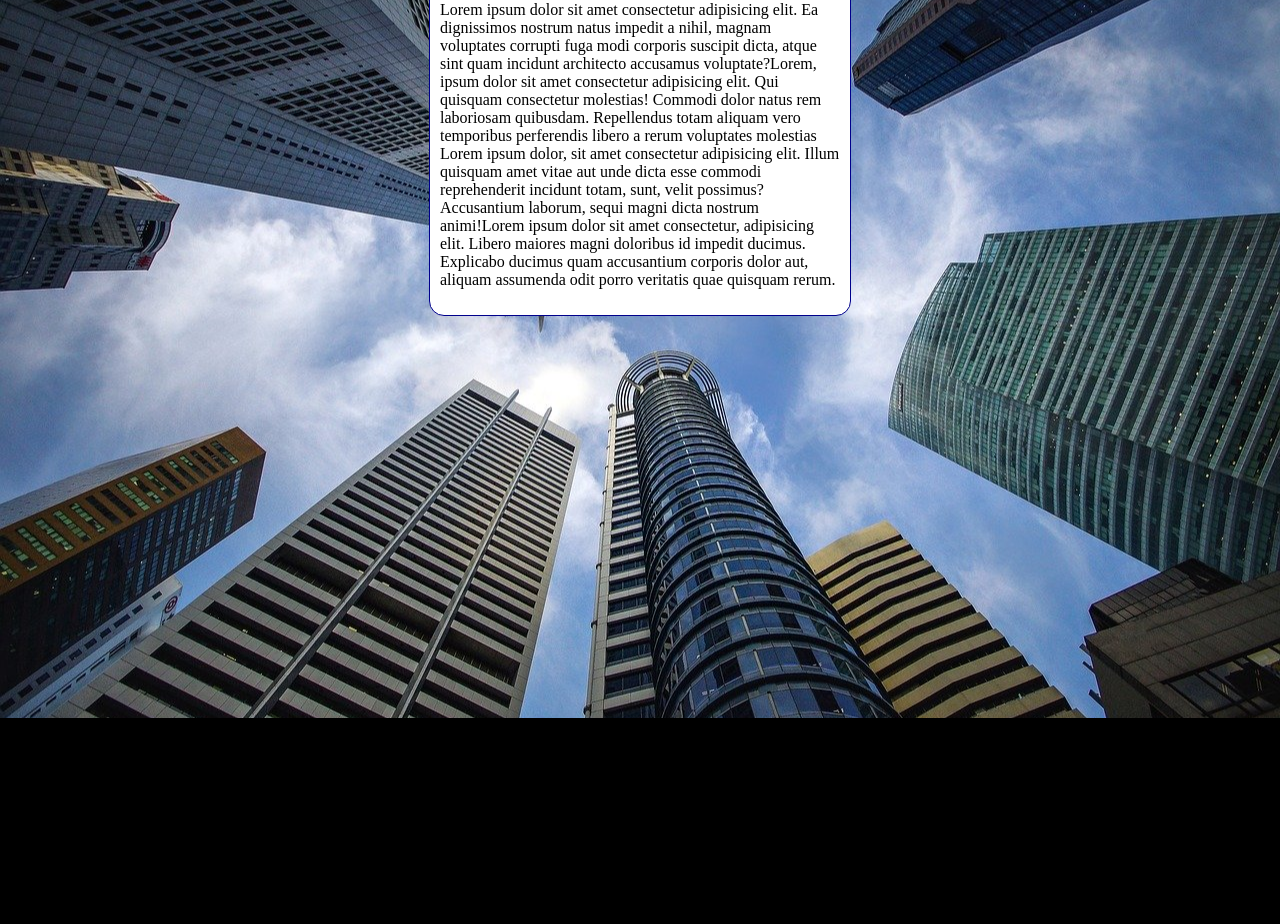
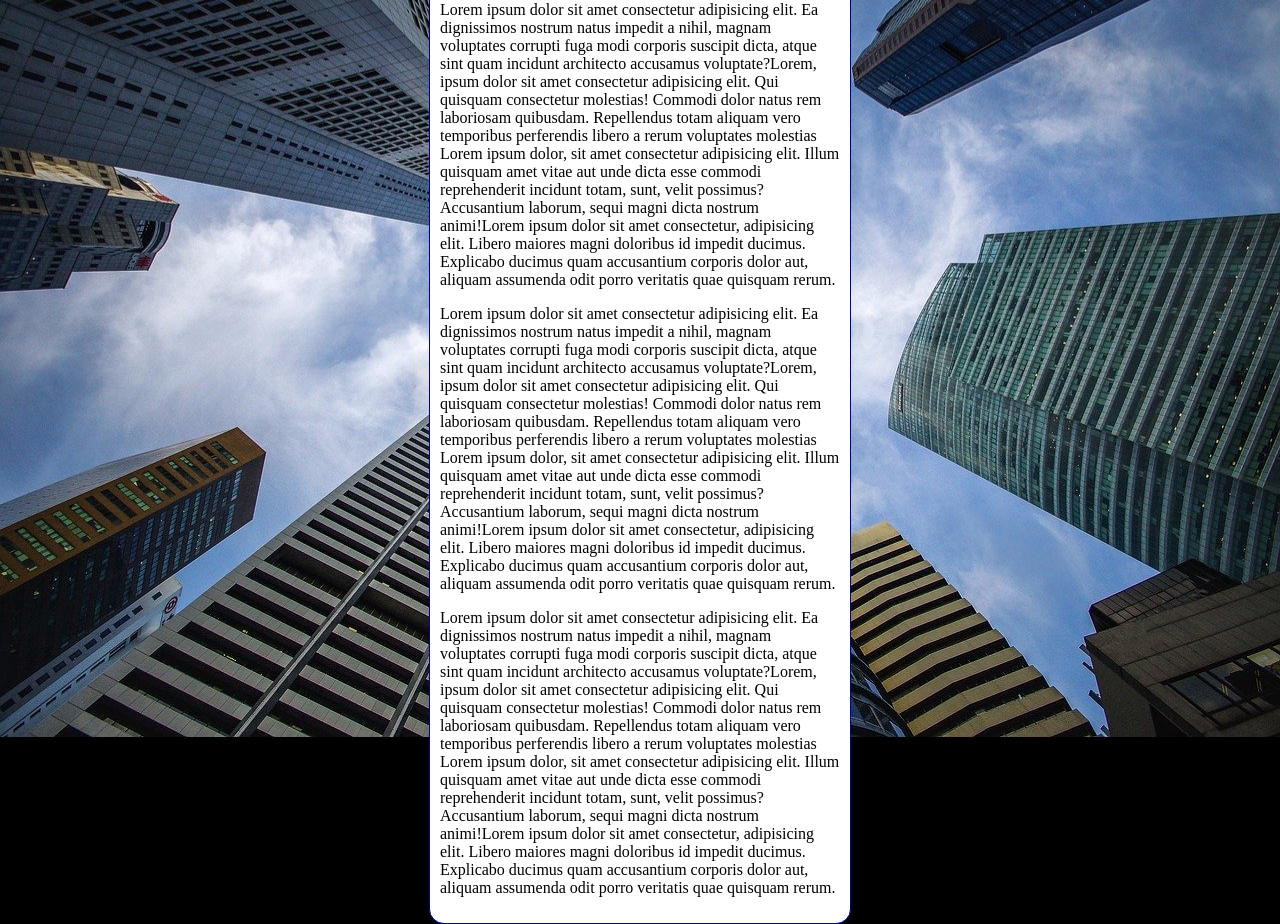
Before and after one commit to jeffersonpagnoncelli/html-css, a plain HTML site: page Exercícios/ex022/fundo006.html in a window 1280 px wide. Shown: the part 98-1022 px from the top of the page. Before the commit the page ends 816 px from the top, so only its background shows below. Drawn offline with Linux system fonts and the light colour scheme.

Commit message:
Update fundo006.html

```diff
--- a/Exercícios/ex022/fundo006.html
+++ b/Exercícios/ex022/fundo006.html
@@ -29,6 +29,10 @@
         <h1>Teste de Imagem de fundo</h1>
         <p>Lorem ipsum dolor sit amet consectetur adipisicing elit. Ea dignissimos nostrum natus impedit a nihil, magnam voluptates corrupti fuga modi corporis suscipit dicta, atque sint quam incidunt architecto accusamus voluptate?Lorem, ipsum dolor sit amet consectetur adipisicing elit. Qui quisquam consectetur molestias! Commodi dolor natus rem laboriosam quibusdam. Repellendus totam aliquam vero temporibus perferendis libero a rerum voluptates molestias Lorem ipsum dolor, sit amet consectetur adipisicing elit. Illum quisquam amet vitae aut unde dicta esse commodi reprehenderit incidunt totam, sunt, velit possimus? Accusantium laborum, sequi magni dicta nostrum animi!Lorem ipsum dolor sit amet consectetur, adipisicing elit. Libero maiores magni doloribus id impedit ducimus. Explicabo ducimus quam accusantium corporis dolor aut, aliquam assumenda odit porro veritatis quae quisquam rerum.
         </p>
+        <p>Lorem ipsum dolor sit amet consectetur adipisicing elit. Ea dignissimos nostrum natus impedit a nihil, magnam voluptates corrupti fuga modi corporis suscipit dicta, atque sint quam incidunt architecto accusamus voluptate?Lorem, ipsum dolor sit amet consectetur adipisicing elit. Qui quisquam consectetur molestias! Commodi dolor natus rem laboriosam quibusdam. Repellendus totam aliquam vero temporibus perferendis libero a rerum voluptates molestias Lorem ipsum dolor, sit amet consectetur adipisicing elit. Illum quisquam amet vitae aut unde dicta esse commodi reprehenderit incidunt totam, sunt, velit possimus? Accusantium laborum, sequi magni dicta nostrum animi!Lorem ipsum dolor sit amet consectetur, adipisicing elit. Libero maiores magni doloribus id impedit ducimus. Explicabo ducimus quam accusantium corporis dolor aut, aliquam assumenda odit porro veritatis quae quisquam rerum.
+        </p>
+        <p>Lorem ipsum dolor sit amet consectetur adipisicing elit. Ea dignissimos nostrum natus impedit a nihil, magnam voluptates corrupti fuga modi corporis suscipit dicta, atque sint quam incidunt architecto accusamus voluptate?Lorem, ipsum dolor sit amet consectetur adipisicing elit. Qui quisquam consectetur molestias! Commodi dolor natus rem laboriosam quibusdam. Repellendus totam aliquam vero temporibus perferendis libero a rerum voluptates molestias Lorem ipsum dolor, sit amet consectetur adipisicing elit. Illum quisquam amet vitae aut unde dicta esse commodi reprehenderit incidunt totam, sunt, velit possimus? Accusantium laborum, sequi magni dicta nostrum animi!Lorem ipsum dolor sit amet consectetur, adipisicing elit. Libero maiores magni doloribus id impedit ducimus. Explicabo ducimus quam accusantium corporis dolor aut, aliquam assumenda odit porro veritatis quae quisquam rerum.
+        </p>
     </main>
 
 </body>
```
